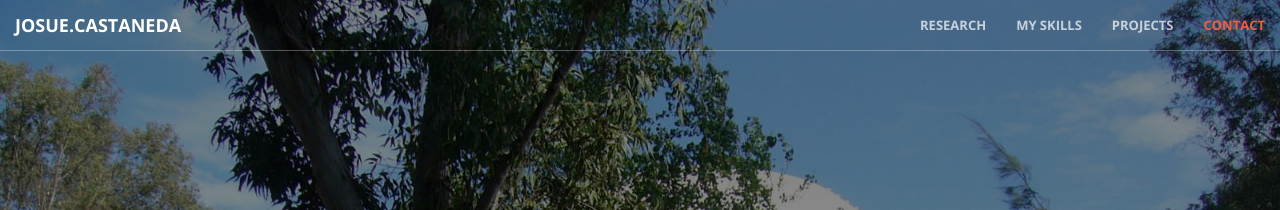
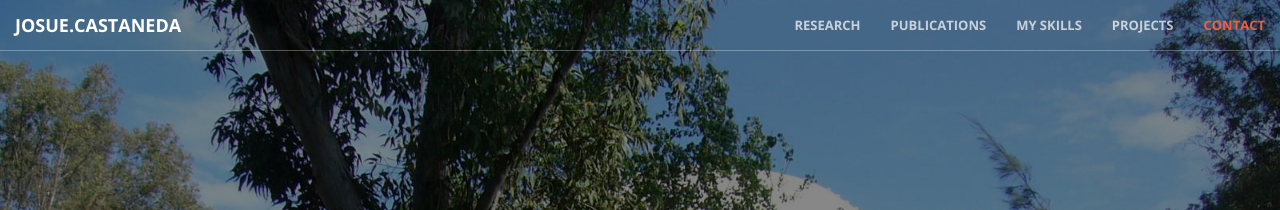
Before and after one commit to JosueCastaneda/JosueCastaneda.github.io, a Jekyll site: the page built from index.html, in a window 1280 px wide. Shown: the top 210 px of the page. Built offline with Jekyll 4.4.1, drawn with Linux system fonts in a browser that asks for light colours.

Commit message:
Update nav.html

```diff
--- a/_includes/nav.html
+++ b/_includes/nav.html
@@ -18,6 +18,9 @@
                     <a class="page-scroll" href="#about">Research</a>
                 </li>
                 <li>
+                    <a class="page-scroll" href="#publications">Publications</a>
+                </li>
+                <li>
                     <a class="page-scroll" href="#services">My skills</a>
                 </li>
                 <li>
```
